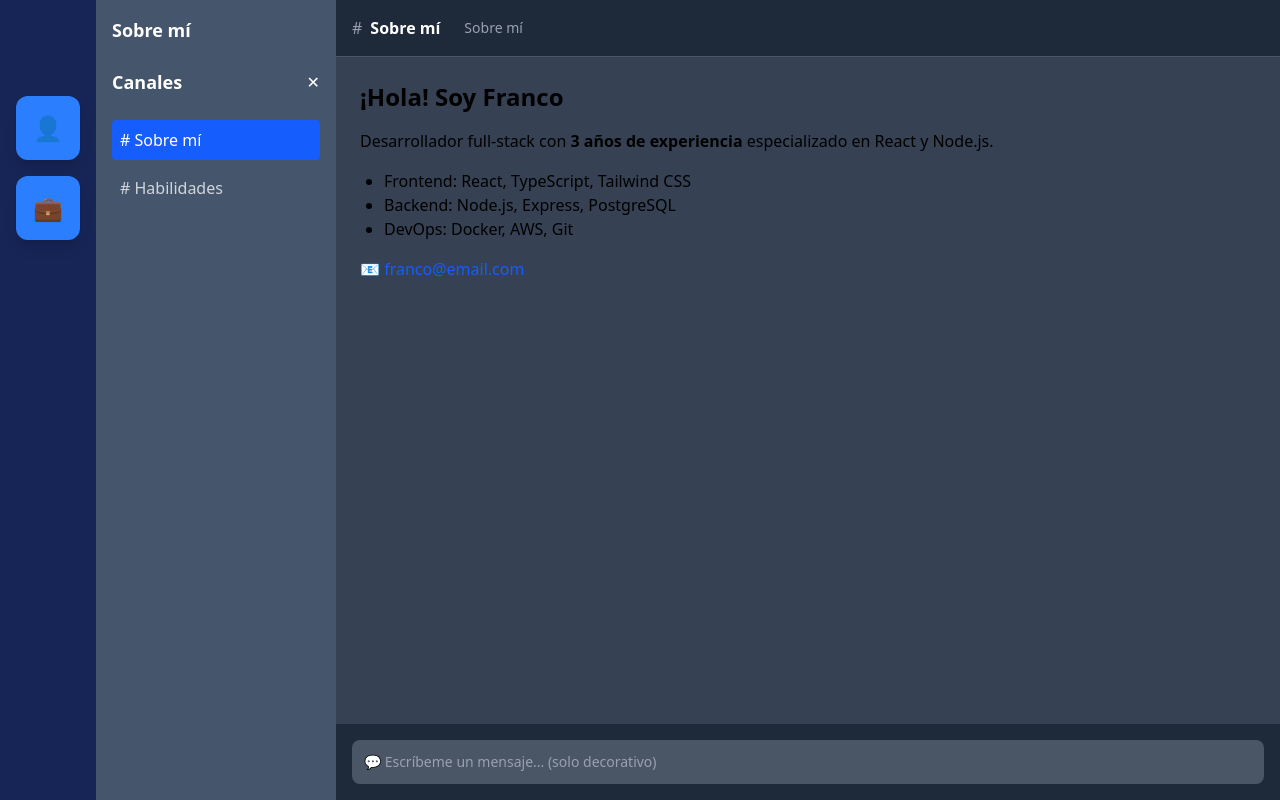
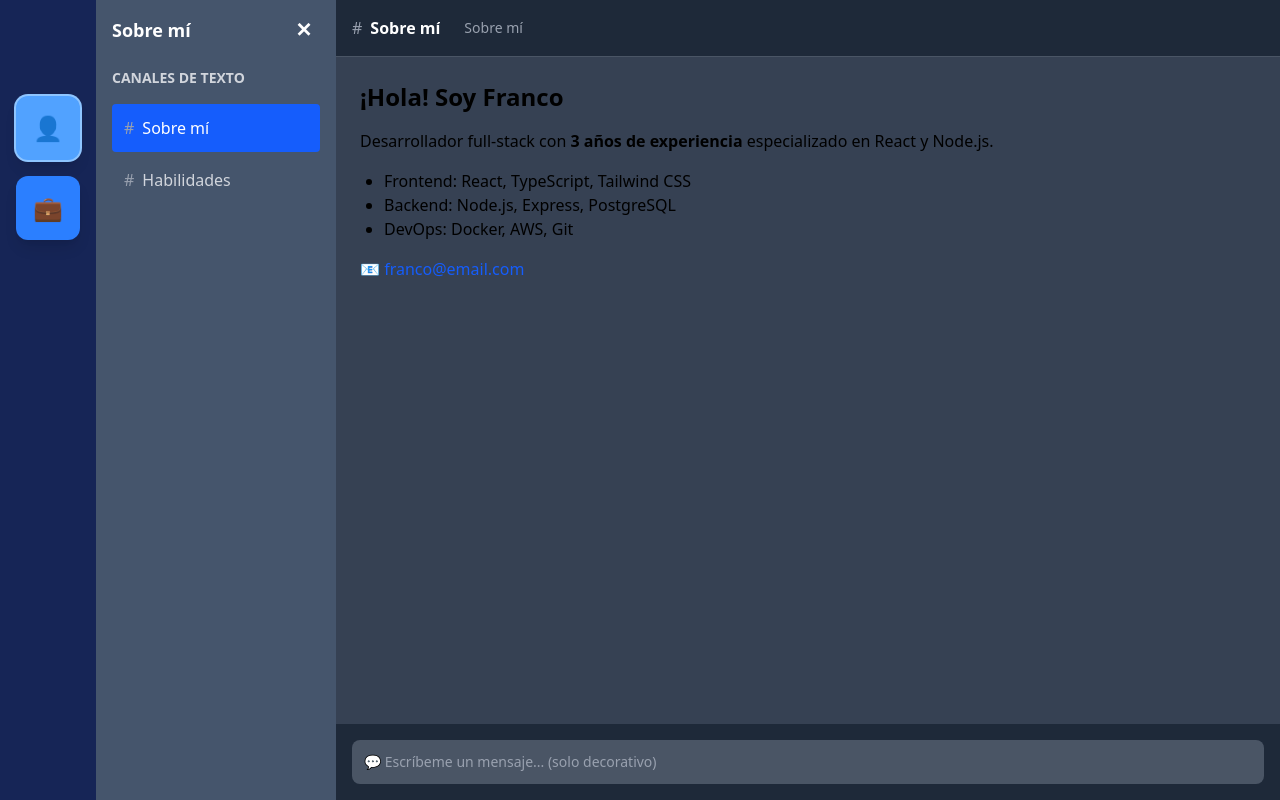
Before and after one commit to FrancoBarberis/Portfolio-Franco, a React (Vite) app: page / in a window 1280 px wide. Built offline with nearby package versions, Linux system fonts and the light colour scheme.

Commit message:
Active Servers

```diff
--- a/src/components/Server.jsx
+++ b/src/components/Server.jsx
@@ -2,14 +2,14 @@ import { Tooltip } from "react-tooltip";
 import "react-tooltip/dist/react-tooltip.css";
 
 
-function Server({ id, icon, tooltip, onClick }) {
+function Server({ id, icon, tooltip, onClick, isSelected }) {
   return (
     <>
       <div
-        className="w-16 h-16 bg-blue-500 rounded-xl flex items-center justify-center shadow-lg cursor-pointer hover:bg-blue-600 transition-colors"
+        className={`w-16 h-16 ${isSelected ? 'bg-blue-400' : 'bg-blue-500'} rounded-xl flex items-center justify-center shadow-lg cursor-pointer hover:bg-blue-600 transition-colors ${isSelected ? 'ring-2 ring-blue-300' : ''}`}
         data-tooltip-id={String(id)}
         data-tooltip-content={tooltip}
-        onClick={onClick} // ← Agregar esta línea
+        onClick={onClick}
       >
         <span className="text-white text-2xl font-bold">{icon}</span>
       </div>
--- a/src/layout/ChannelSidebar.jsx
+++ b/src/layout/ChannelSidebar.jsx
@@ -2,48 +2,57 @@ function ChannelSidebar({channels, onChannelSelect, selectedChannel, isOpen, onT
     return (
         <div className={`
             flex flex-col bg-slate-600 text-white overflow-hidden
-            transition-all duration-500 ease-out
             ${isOpen
-                ? 'flex-shrink-0 w-60 opacity-100'
-                : 'flex-shrink w-0 min-w-0 opacity-0'
+                ? 'w-screen md:w-60 transition-all duration-150 ease-out'
+                : 'w-0 min-w-0 transition-all duration-100 ease-out delay-75' // Muy rápido
             }
         `}>
             <div className={`
-                flex flex-col gap-2 min-w-60 h-full
-                transition-all duration-500 ease-out
+                flex flex-col gap-2 h-full p-4 min-w-80 md:min-w-0
+                transition-opacity duration-75 ease-out
                 ${isOpen
-                    ? 'p-4 translate-x-0'
-                    : 'p-0 -translate-x-full'
+                    ? 'opacity-100' // Contenido visible
+                    : 'opacity-0'   // Contenido se desvanece primero
                 }
             `}>
-                <h2 className="text-lg font-semibold mb-4 truncate">{serverName}</h2>
+                {/* Header con título del servidor y botón X */}
+                <div className="flex justify-between items-center mb-4 pr-2">
+                    <h2 className="text-lg font-semibold truncate mr-4">{serverName}</h2>
 
-                <div className="flex justify-between items-center mb-4">
-                    <h3 className="text-lg font-semibold">Canales</h3>
+                    {/* Botón X simplificado - solo la X */}
                     <button
                         onClick={onToggle}
-                        className="text-white hover:text-gray-300 flex-shrink-0 cursor-pointer transition-colors duration-200"
+                        className="text-white hover:text-gray-300 cursor-pointer transition-colors duration-200
+                                 flex-shrink-0 ml-auto text-xl font-bold"
                         title="Ocultar sidebar"
                     >
                         ✕
                     </button>
                 </div>
 
-                <div className="flex flex-col gap-2 overflow-y-auto">
+                {/* Título de sección */}
+                <h3 className="text-sm font-semibold text-gray-300 uppercase mb-2">
+                    Canales de texto
+                </h3>
+
+                {/* Lista de canales */}
+                <div className="flex flex-col gap-1 overflow-y-auto flex-1">
                     {channels.map(channel => (
                         <button
                             key={channel.id}
                             onClick={() => onChannelSelect(channel)}
                             className={`
-                                text-left p-2 rounded truncate cursor-pointer
+                                text-left p-3 rounded cursor-pointer
                                 transition-all duration-200 ease-in-out
+                                flex items-center gap-2
                                 ${selectedChannel?.id === channel.id
                                     ? 'bg-blue-600 text-white'
                                     : 'text-gray-300 hover:bg-slate-500 hover:text-white'
                                 }
                             `}
                         >
-                            # {channel.channelName}
+                            <span className="text-gray-400">#</span>
+                            <span className="truncate">{channel.channelName}</span>
                         </button>
                     ))}
                 </div>
--- a/src/layout/ChatArea.jsx
+++ b/src/layout/ChatArea.jsx
@@ -16,7 +16,7 @@ function ChatArea({ channel, serverName, onMenuClick, isChannelSidebarOpen }) {
   }, [channel]);
 
   return (
-    <div className="flex-1 flex flex-col bg-gray-700 overflow-hidden">
+    <div className="flex-1 flex flex-col bg-gray-700 min-w-0"> {/* Agregado min-w-0 */}
       {/* Header del canal */}
       <header className="bg-gray-800 p-4 border-b border-gray-600 flex-shrink-0">
         <div className="flex items-center gap-2">
@@ -30,17 +30,19 @@ function ChatArea({ channel, serverName, onMenuClick, isChannelSidebarOpen }) {
             </button>
           )}
           <span className="text-gray-400">#</span>
-          <h1 className="text-white font-semibold">{channel?.channelName || 'general'}</h1>
-          <div className="ml-4 text-gray-400 text-sm">
+          <h1 className="text-white font-semibold truncate">{channel?.channelName || 'general'}</h1>
+          <div className="ml-4 text-gray-400 text-sm truncate">
             {serverName}
           </div>
         </div>
       </header>
 
-      {/* Área de contenido principal - Renderiza el JSX del canal */}
-      <div className="flex-1 overflow-y-auto p-6">
+      {/* Área de contenido principal con scroll controlado */}
+      <div className="flex-1 overflow-y-auto overflow-x-hidden">
+        <div className="p-6 min-h-0"> {/* min-h-0 importante para flexbox */}
           <div
             className={`
+              max-w-4xl mx-auto w-full
               transition-all duration-400 ease-in-out transform
               ${isSliding
                 ? 'translate-x-4 opacity-0 scale-95'
@@ -48,11 +50,14 @@ function ChatArea({ channel, serverName, onMenuClick, isChannelSidebarOpen }) {
               }
             `}
           >
+            <div className="break-words"> {/* Rompe palabras largas */}
               {displayContent}
             </div>
           </div>
+        </div>
+      </div>
 
-      {/* Footer opcional - simular input de Discord */}
+      {/* Footer opcional */}
       <div className="p-4 bg-gray-800 flex-shrink-0">
         <div className="bg-gray-600 rounded-lg p-3">
           <p className="text-gray-400 text-sm">
--- a/src/layout/MainLayout.jsx
+++ b/src/layout/MainLayout.jsx
@@ -102,24 +102,34 @@ function MainLayout() {
 
   const handleChannelChange = (channel) => {
     setSelectedChannel(channel);
-    setIsChannelSidebarOpen(false); // Colapsar en mobile después de seleccionar canal
+    setIsChannelSidebarOpen(false);
   }
 
   const handleServerChange = (server) => {
-    setSelectedServer(server);
+    if (selectedServer.id === server.id && isChannelSidebarOpen) {
+      // Si es el mismo servidor y la sidebar está abierta, colapsar
+      setIsChannelSidebarOpen(false);
+    } else {
+      // Si es un servidor diferente, comportamiento normal
+      if (selectedServer.id !== server.id) {
+        setSelectedServer(server);
+        setSelectedChannel(server.channels[0]);
+      } else {
+        setSelectedServer(server);
+        // Mantener el canal actual si es el mismo servidor
+      }
 
-    // Solo cambiar al primer canal si es un servidor diferente
-    if (selectedServer.id !== server.id) {
-      setSelectedChannel(server.channels[0]);
+      setIsChannelSidebarOpen(true);
     }
-    // Si es el mismo servidor, NO cambiar el canal
-
-    setIsChannelSidebarOpen(true);
   };
 
   return (
-    <div className="bg-blue-950 min-h-screen flex flex-row">
-      <ServerSidebar servers={servidores} onServerSelect={handleServerChange} />
+    <div className="bg-blue-950 h-screen flex flex-row overflow-hidden">
+      <ServerSidebar
+        servers={servidores}
+        onServerSelect={handleServerChange}
+        selectedServer={selectedServer}
+      />
 
       <ChannelSidebar
         channels={selectedServer.channels}
--- a/src/layout/ServerSidebar.jsx
+++ b/src/layout/ServerSidebar.jsx
@@ -1,6 +1,6 @@
 import { Server } from "../components";
 
-function ServerSidebar({servers, onServerSelect}) {
+function ServerSidebar({servers, onServerSelect, selectedServer}) {
   return (
     <div className="flex flex-col bg-blue-950 p-4 pt-24 gap-4">
       {servers.map((server) => (
@@ -11,6 +11,7 @@ function ServerSidebar({servers, onServerSelect}) {
           tooltip={server.tooltip}
           channels={server.channels}
           onClick={() => onServerSelect(server)}
+          isSelected={selectedServer && selectedServer.id === server.id}
         />
       ))}
     </div>
```
Lines whose indentation alone changed are shown as unchanged.
